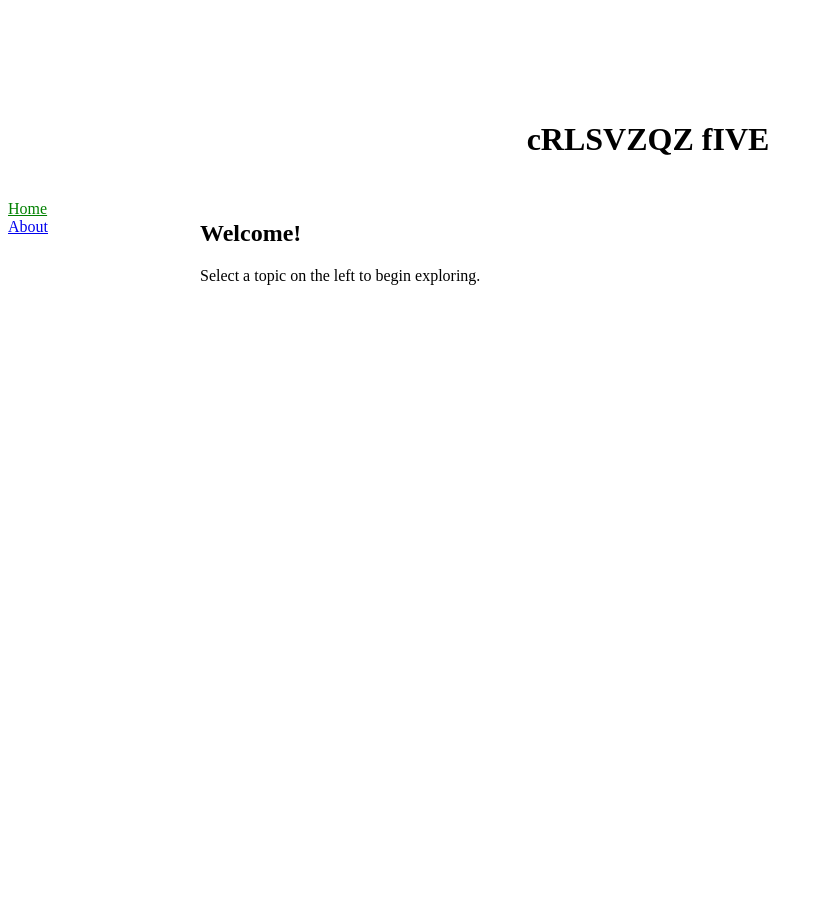
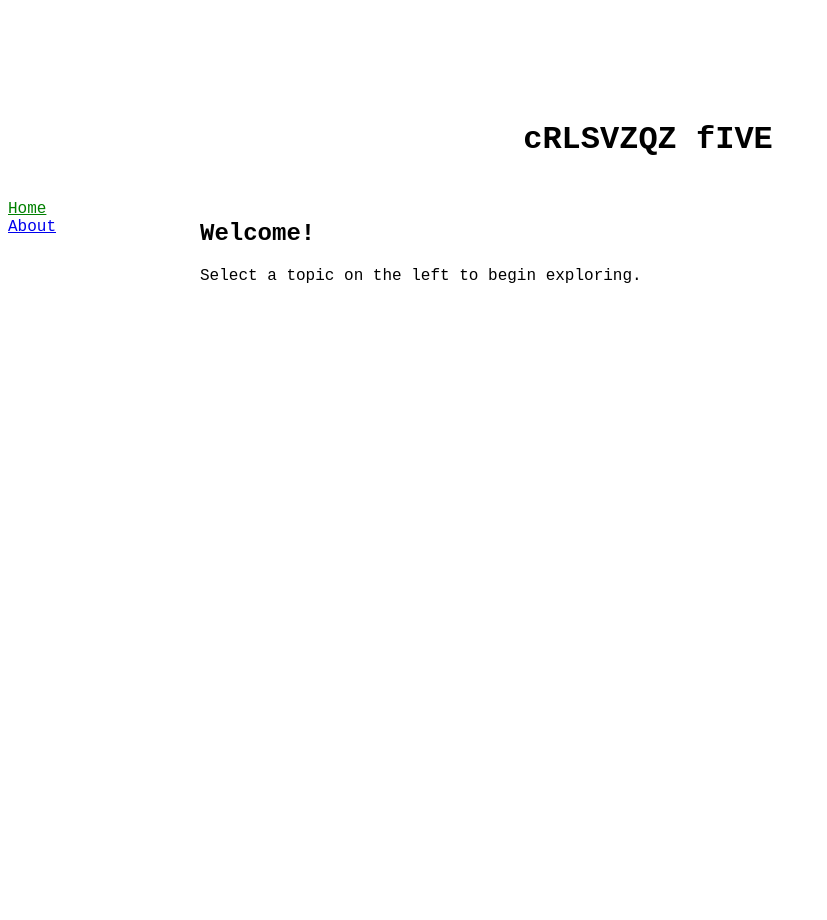
Before and after one commit to crlsvzqz5/github.io, a Jekyll site: the page built from index.md, in a window 1280 px wide. Shown: the whole page, without its empty margins (0-827 px from the left). Built offline with Jekyll 4.4.1, drawn with Linux system fonts in a browser that asks for light colours.

Commit message:
courier font

```diff
--- a/_sass/main.scss
+++ b/_sass/main.scss
@@ -8,6 +8,7 @@
 	text-align: center;
 	position: absolute;
 	top: 100px;
+	font-family: "Courier New";
 }
 
 .content_superblock {
@@ -15,12 +16,14 @@
 	width: 100%;
 	position: absolute;
 	top: 200px;
+        font-family: "Courier New";
 }
 
 .navigator_block {
 	float: left;
 	display: inline-block;
 	width: 15%;
+        font-family: "Courier New";
 }
 
 .content_block {
@@ -28,4 +31,5 @@
 	left: 0px;
 	display: inline-block;
 	width: 80%;
+        font-family: "Courier New";
 }
```
